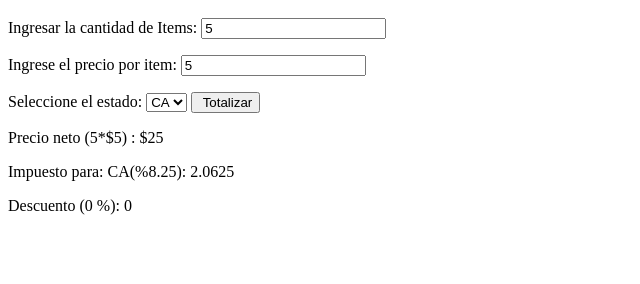
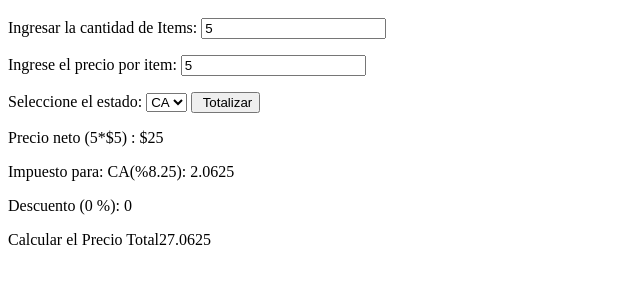
Before and after one commit to Adriana-Tarquino/TotalizadorVenta, a website built with Parcel: page index.html in a window 1280 px wide. Both pictures are taken after typing "5", "5" into the empty fields and a click on the input "Totalizar". Shown: the part 48-332 px from the top of the page, without its empty margins (0-640 px from the left). Built offline with nearby package versions, Linux system fonts and the light colour scheme.

Commit message:
16. Mostrar Precio total = Precio Neto+Impuesto-Descuento

```diff
--- a/index.html
+++ b/index.html
@@ -22,6 +22,7 @@
     <div id="resul"></div>
     <div id="resul_2"></div>
     <div id="resul_3"></div>
+    <div id="resul_4"></div>
     <script type="module" src="./src/presenter.js"></script>
   </body>
 </html>
--- /dev/null
+++ b/src/calculo5.js
@@ -0,0 +1,7 @@
+function total(precio,descuento,Impuesto)
+{
+    var resp= precio + Impuesto - descuento;
+    return resp;
+}
+
+export default total;
--- a/src/presenter.js
+++ b/src/presenter.js
@@ -2,12 +2,15 @@ import porcentaje_Impuesto from "./calculos";
 import calcular_Impuesto from "./calculos2";
 import porcentaje_Descuento from "./calculos3";
 import calcular_Descuento from "./calculos4";
+import total from "./calculo5";
 
 const cantidad_1 = document.querySelector("#cantidad");
 const precio_1 = document.querySelector("#precio");
 const div = document.querySelector("#resul");
 const div_2 = document.querySelector("#resul_2");
 const div_3 = document.querySelector("#resul_3");
+const div_4 = document.querySelector("#resul_4");
+
 const estados_1 = document.querySelector("#estados");
 const form = document.querySelector("#ventas-form");
 
@@ -17,13 +20,15 @@ form.addEventListener("submit", (event) => {
   const precio_2 = precio_1.value;
   const estados_2 = estados_1.value;
   const precio_Neto = cantidad_2 *precio_2;
+  const impuesto =  calcular_Impuesto(precio_Neto, porcentaje_Impuesto(estados_2));
+  const descuento =  calcular_Descuento(precio_Neto,porcentaje_Descuento(precio_Neto));
+
   //div.innerHTML = "<p>" + cantidad_2 +"&nbsp"+ precio_2 + "&nbsp" + estados_2 + "&nbsp" + porcentaje_Impuesto(estados_2) +  "</p>";
   div.innerHTML = "<p>" + "Precio neto ("+ cantidad_2 + "*" + "$" + precio_2 + ") :" + "&nbsp" + "$"  + precio_Neto + "</p>";
   div_2.innerHTML = "<p>" + "Impuesto para: " + estados_2 + "(%" + porcentaje_Impuesto(estados_2) + "):" +
-   "&nbsp" + calcular_Impuesto(precio_Neto, porcentaje_Impuesto(estados_2), estados_2) + "</p>";
-   div_3.innerHTML = "<p>" + "Descuento (" +  porcentaje_Descuento(precio_Neto) + " %): " +
-    calcular_Descuento(precio_Neto,porcentaje_Descuento(precio_Neto)) + "</p>";
-
+   "&nbsp" + impuesto + "</p>";
+  div_3.innerHTML = "<p>" + "Descuento (" +  porcentaje_Descuento(precio_Neto) + " %): " +  descuento + "</p>";
+  div_4.innerHTML = "<p>" + "Calcular el Precio Total"+ total(precio_Neto,descuento,impuesto) + "</p>"
 
 
 });
```
